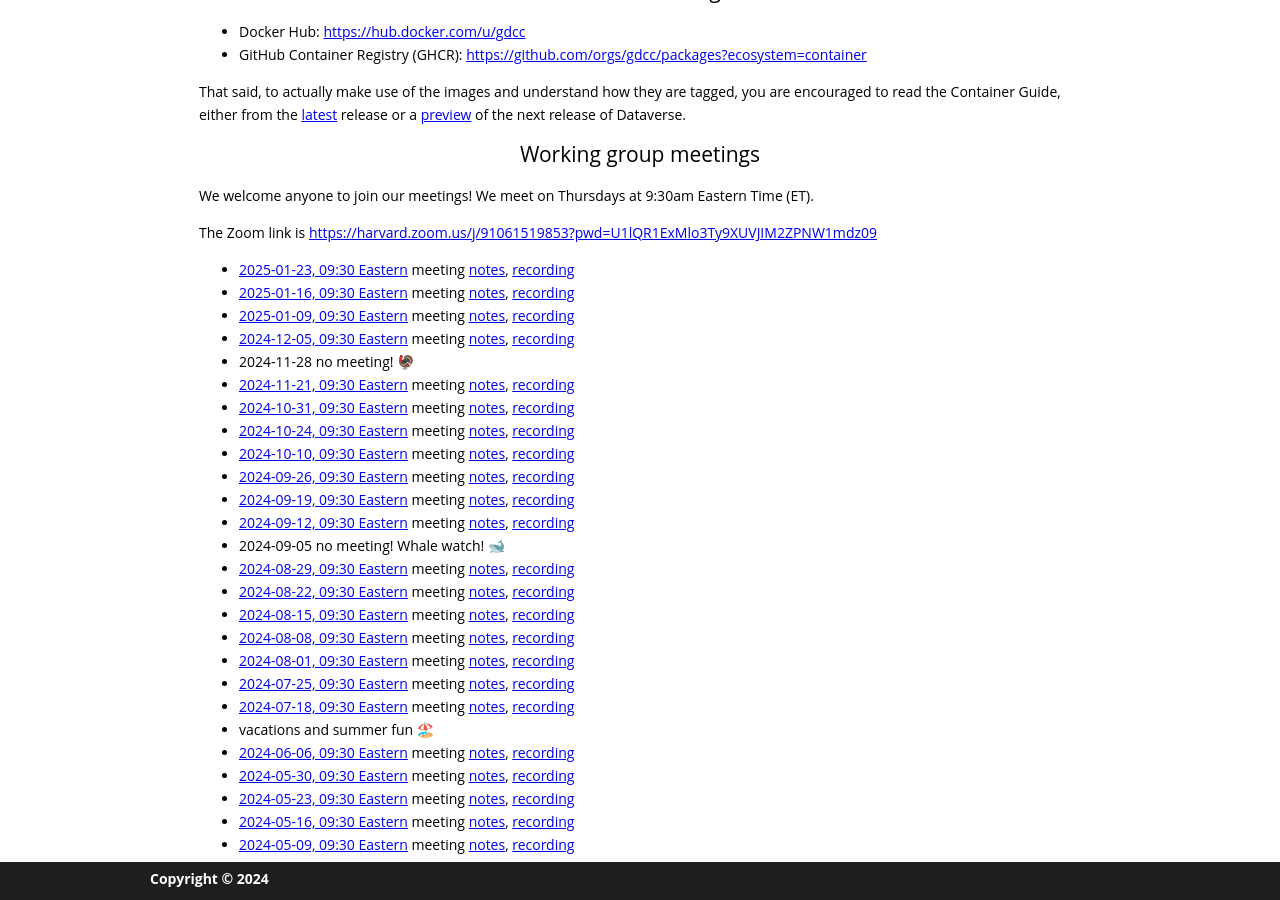
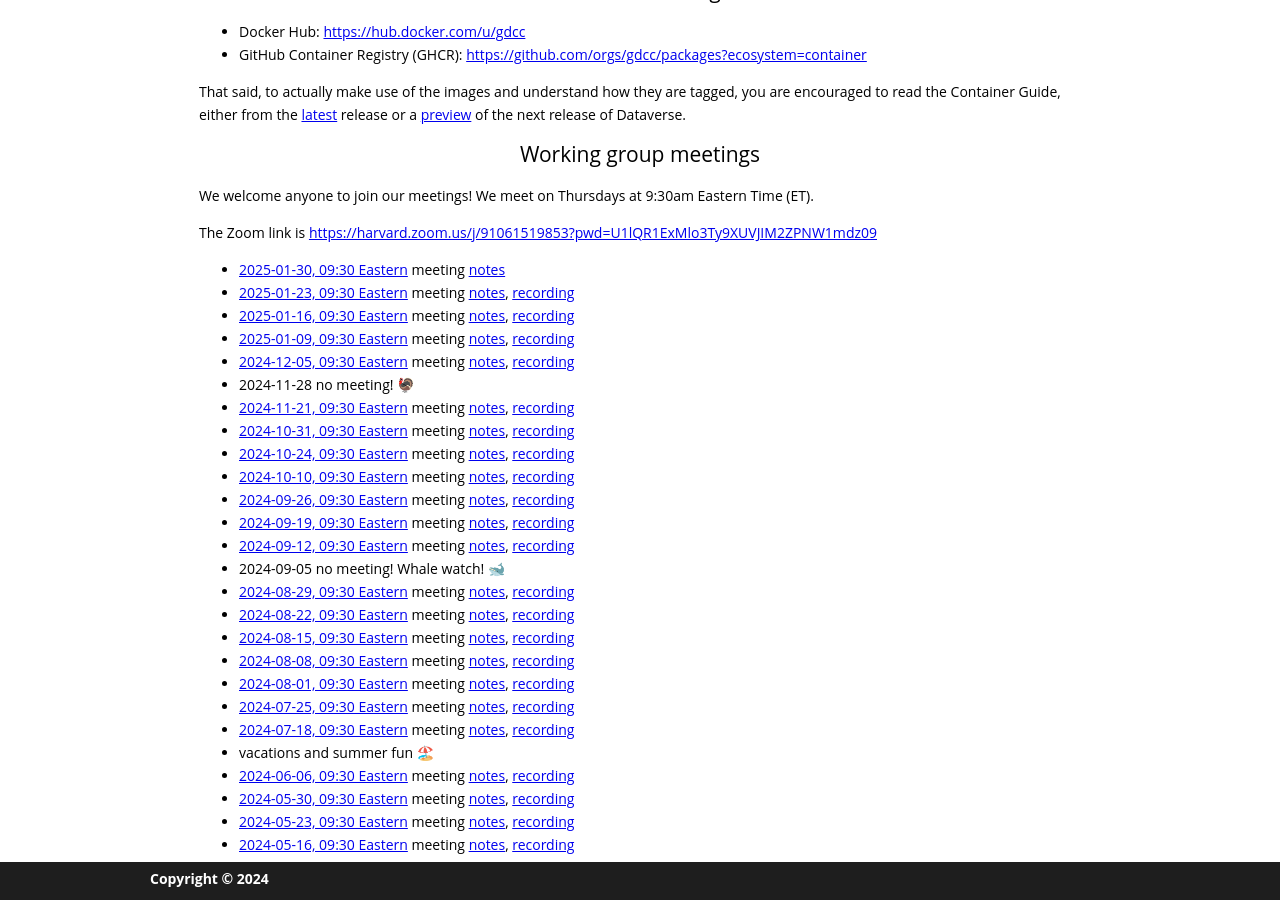
Before and after one commit to gdcc/ct.gdcc.io, a Jekyll site: the page built from index.md, in a window 1280 px wide and 900 px high, scrolled down 730 px. Built offline with Jekyll 4.4.1, drawn with Linux system fonts in a browser that asks for light colours; our own code applies the rules of GitHub Pages for plain Markdown files.

Commit message:
add next meeting

```diff
--- a/index.md
+++ b/index.md
@@ -22,6 +22,7 @@ We welcome anyone to join our meetings! We meet on Thursdays at 9:30am Eastern T
 
 The Zoom link is <https://harvard.zoom.us/j/91061519853?pwd=U1lQR1ExMlo3Ty9XUVJIM2ZPNW1mdz09>
 
+- [2025-01-30, 09:30 Eastern](https://time.is/compare/0930_30_Jan_2025_in_Boston) meeting [notes](https://docs.google.com/document/d/1iNbb6SVCBKOQGmDaRmTyX2hwInKQGWJxHpDpV9MP2rI/edit?usp=sharing)
 - [2025-01-23, 09:30 Eastern](https://time.is/compare/0930_23_Jan_2025_in_Boston) meeting [notes](https://docs.google.com/document/d/1ma1G2QiN8OPqVEb5dB5cdG7x4qRXgA8DS9bQlmgx0sA/edit?usp=sharing), [recording](https://harvard.zoom.us/rec/share/mB8vTbBo_KAENu0QNyov7YXlEYe8-tDxRKSIJzFKZtOdsyKTw_dI73WTjmIX4y7l.9xgvoFYY4tGqWETB)
 - [2025-01-16, 09:30 Eastern](https://time.is/compare/0930_16_Jan_2025_in_Boston) meeting [notes](https://docs.google.com/document/d/1CJG249DQypMXx2eEa0aAa8fPtFHz2qSia6C3ErRCrgM/edit?usp=sharing), [recording](https://harvard.zoom.us/rec/share/LqBTcSDDkTyKMRxjmpOcIQe-lmBYxCxeOWqGBpDIHIOCf4sIzGwxjGIl2YZsRC1w.lxbSWTOpY-iZs11I)
 - [2025-01-09, 09:30 Eastern](https://time.is/compare/0930_09_Jan_2025_in_Boston) meeting [notes](https://docs.google.com/document/d/18V9WNLfTeOiQR5FylZm2zO_ciyVr2AwprM3Ys2s6DKQ/edit?usp=sharing), [recording](https://harvard.zoom.us/rec/share/bJWx5wRUJFcLBBzvVtsn3nyetiH4NCCaq8LCd9A38KVnUFu0JVsAZU4CpdBumhuK.OpYY92mE7fhFqw31)
```
